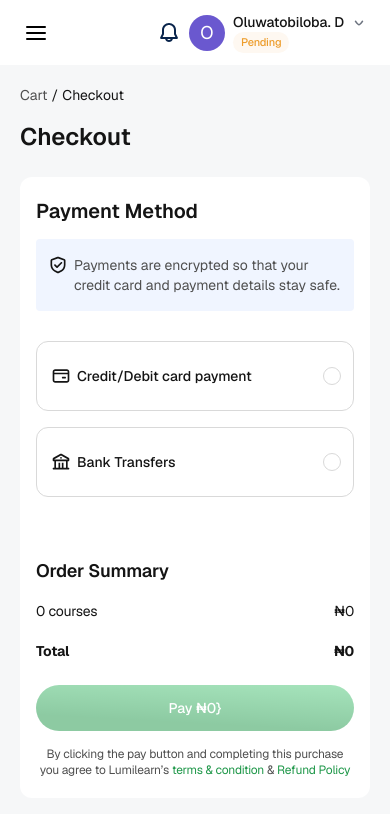
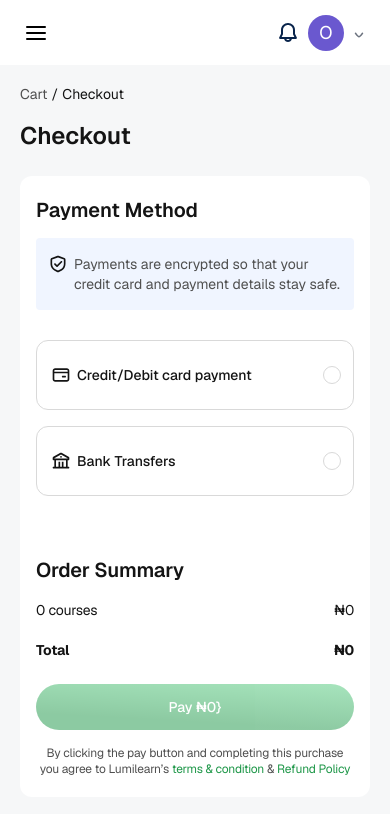
Before and after one commit to olan-tayo/lumilearn, a Next.js app: page /cart/checkout in a window 390 px wide. Shown: the top 814 px of the page. Built offline with nearby package versions, Linux system fonts and the light colour scheme.

Commit message:
refactor: improve typography and layout consistency across components

```diff
--- a/app/(dashboard)/cart/page.tsx
+++ b/app/(dashboard)/cart/page.tsx
@@ -21,7 +21,7 @@ const CartPage = () => {
           <EmptyCart />
         ) : (
           <>
-            <h2 className="font-semibold text-lg md:text-xl lg:text-2xl text-text-primary pb-5">
+            <h2 className="font-semibold text-xl lg:text-2xl text-text-primary pb-5">
               {cart?.length || "0"} Courses in cart
             </h2>
             <div className="flex flex-col md:flex-row gap-15">
--- a/app/(dashboard)/layout.tsx
+++ b/app/(dashboard)/layout.tsx
@@ -16,11 +16,9 @@ export default function SidebarLayout({
       <div className="flex w-full gap-0.5 ">
         {/*--------- SIDEBAR ---------- */}
         <div
-          className={`${
-            isMenuOpen
-              ? "block lg:block absolute lg:relative z-90 "
-              : "hidden lg:block relative"
-          } w-[200px] lg:w-[300px] min-h-screen overflow-hidden bg-white`}
+          className={`fixed z-100 inset-y-0 left-0 lg:static  w-[300px] min-h-screen bg-white transform transition-transform duration-300 ease-in-out ${
+            isMenuOpen ? "translate-x-0" : "-translate-x-full lg:translate-x-0"
+          }`}
         >
           <Sidebar setIsMenuOpen={setIsMenuOpen} />
         </div>
@@ -28,7 +26,7 @@ export default function SidebarLayout({
         {/*--------- CHILDREN ---------- */}
         <div className=" relative w-full">
           <Nav isMenuOpen={isMenuOpen} setIsMenuOpen={setIsMenuOpen} />
-          <div className="overflow-y-auto h-full lg:max-h-[90vh]">
+          <div className="overflow-y-auto h-full lg:max-h-[90vh] mt-16 lg:mt-0">
             <div className="p-5 ">{children}</div>
           </div>
         </div>
--- a/components/Cards/index.tsx
+++ b/components/Cards/index.tsx
@@ -69,7 +69,7 @@ const CardComponent = ({
               : "px-2"
           }  bg-white pb-4 flex flex-col gap-3`}
         >
-          <h3 className="font-medium text-[15px] md:text-base capitalize text-text">
+          <h3 className="font-medium text-base capitalize text-text">
             {title}
           </h3>
 
@@ -109,9 +109,7 @@ const CardComponent = ({
           </div>
 
           {/* ----course price---- */}
-          <p className="text-[15px] md:text-base font-semibold text-text-primary">
-            ₦{price}
-          </p>
+          <p className="text-base font-semibold text-text-primary">₦{price}</p>
 
           {/* ----course type---- */}
           <div className="flex  flex-wrap gap-1 items-start md:items-center">
--- a/components/Nav/index.tsx
+++ b/components/Nav/index.tsx
@@ -13,7 +13,7 @@ const Nav = ({
 }) => {
   return (
     <div className="">
-      <div className="h-[65px] bg-white flex sticky top-0 md:left-0 w-full pl-3 lg:pl-0 justify-between lg:justify-end items-center">
+      <div className="h-[65px] bg-white flex fixed lg:sticky z-90 top-0 md:left-0 w-full pl-3 lg:pl-0 justify-between lg:justify-end items-center">
         {/* -------HAMBURGER ICON------ */}
         <div className="block lg:hidden">
           <div
@@ -59,7 +59,7 @@ const Nav = ({
 
           {/* -------ARROWS------ */}
           <div className="flex gap-2 items-start">
-            <div>
+            <div className="hidden md:block">
               <p className="font-medium text-sm text-text-primary">
                 Oluwatobiloba. D
               </p>
--- a/components/OrderSummary/index.tsx
+++ b/components/OrderSummary/index.tsx
@@ -19,7 +19,7 @@ const OrderSummary = ({ isFormValid }: { isFormValid?: boolean }) => {
 
   return (
     <div className="">
-      <h2 className="font-semibold text-lg md:text-xl tracking-[-0.2px] text-text-primary pb-4">
+      <h2 className="font-semibold text-xl tracking-[-0.2px] text-text-primary pb-4">
         Order Summary
       </h2>
 
--- a/components/PageHeader/index.tsx
+++ b/components/PageHeader/index.tsx
@@ -11,7 +11,7 @@ const PageHeaderComponent = ({
         {title}
       </h2>
       {description && (
-        <h6 className="font-normal text-xs md:text-sm text-text-secondary">
+        <h6 className="font-normal text-sm text-text-secondary">
           {description}
         </h6>
       )}
--- a/components/Search/index.tsx
+++ b/components/Search/index.tsx
@@ -9,7 +9,7 @@ const SearchComponent = ({
   value?: string;
 }) => {
   return (
-    <div className="border border-border w-[229px] h-[35px] rounded-[1000px] flex gap-2 items-center px-3 py-1">
+    <div className="border border-border w-full md:w-[70%] lg:w-[229px] h-[35px] rounded-[1000px] flex gap-2 items-center px-3 py-1">
       <Image src={search} alt="search icon" width={18} height={18} />
       <input
         type="search"
--- a/components/Sidebar/index.tsx
+++ b/components/Sidebar/index.tsx
@@ -46,14 +46,14 @@ const Sidebar = ({
         <div className="block lg:hidden" onClick={() => setIsMenuOpen(false)}>
           <svg
             xmlns="http://www.w3.org/2000/svg"
-            viewBox="0 0 24 24"
+            viewBox="0 0 20 20"
             fill="none"
             stroke="currentColor"
             strokeWidth="2"
             strokeLinecap="round"
             strokeLinejoin="round"
-            width="24"
-            height="24"
+            width="20"
+            height="20"
           >
             <line x1="18" y1="6" x2="6" y2="18" />
             <line x1="6" y1="6" x2="18" y2="18" />
```
